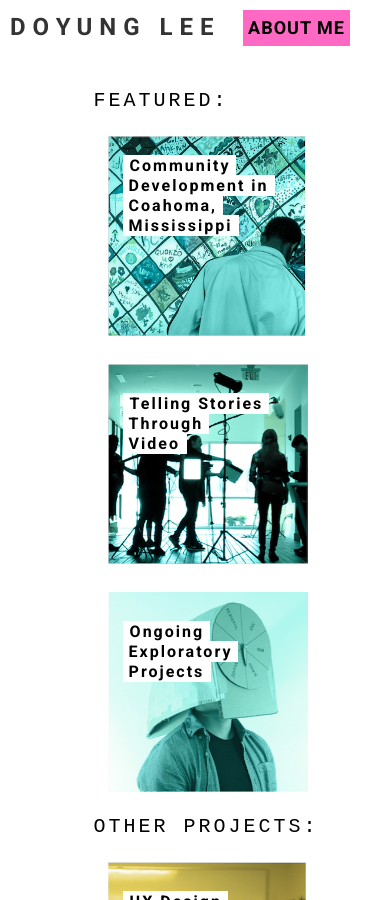
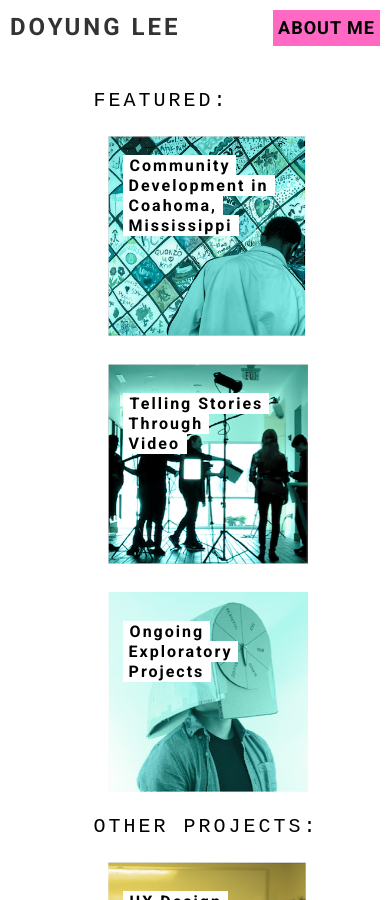
Before and after one commit to doyunglee/doyunglee.github.io, a Jekyll site: the page index.html, which Jekyll copies as it is, in a window 390 px wide. Built offline with Jekyll 4.4.1, drawn with Linux system fonts in a browser that asks for light colours; nearby versions of some CDN libraries; some web fonts are replaced.

Commit message:
more about and more mobile

```diff
--- a/index.html
+++ b/index.html
@@ -142,7 +142,8 @@
         top: -4px;
         margin-left: 10px;
         font-size: 24px;
-        width: 100%
+        width: 250px;
+        letter-spacing: 3px;
     }
 
     .goodies {
@@ -152,6 +153,12 @@
     .photo-grid li figcaption {
         opacity: 1;
     }
+
+    .aboutme {
+       top: 10px;
+       position: absolute;
+       right: 10px;
+    }
   }
 
   @media only screen and (max-width: 750px) {
@@ -159,7 +166,7 @@
         top: -4px;
         margin-left: 10px;
         font-size: 24px;
-        width: 100%
+        width: 250px;
     }
   }
   </style>
```
Also changed, not shown: about.html (+10 -4 lines), 1 other file.
